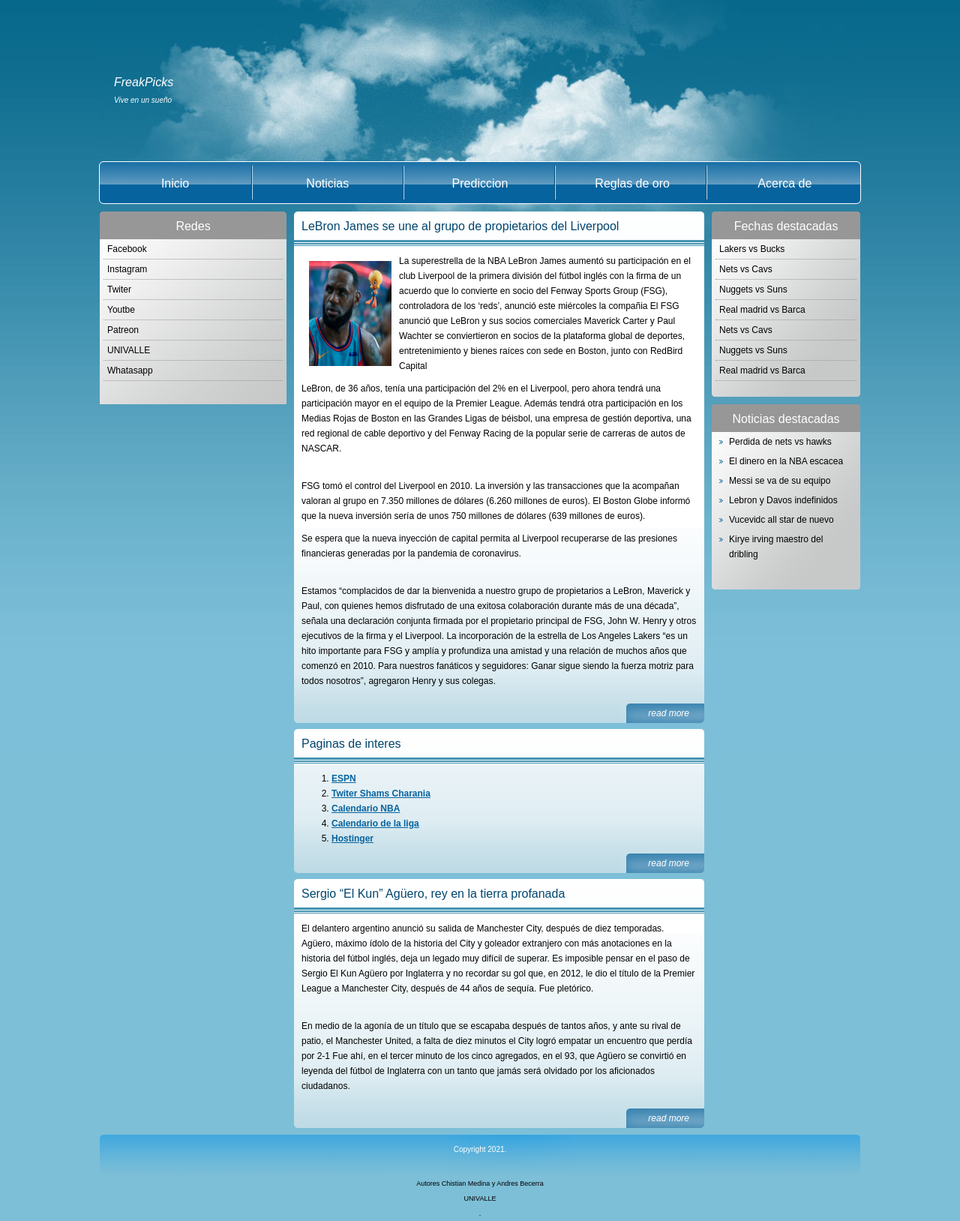
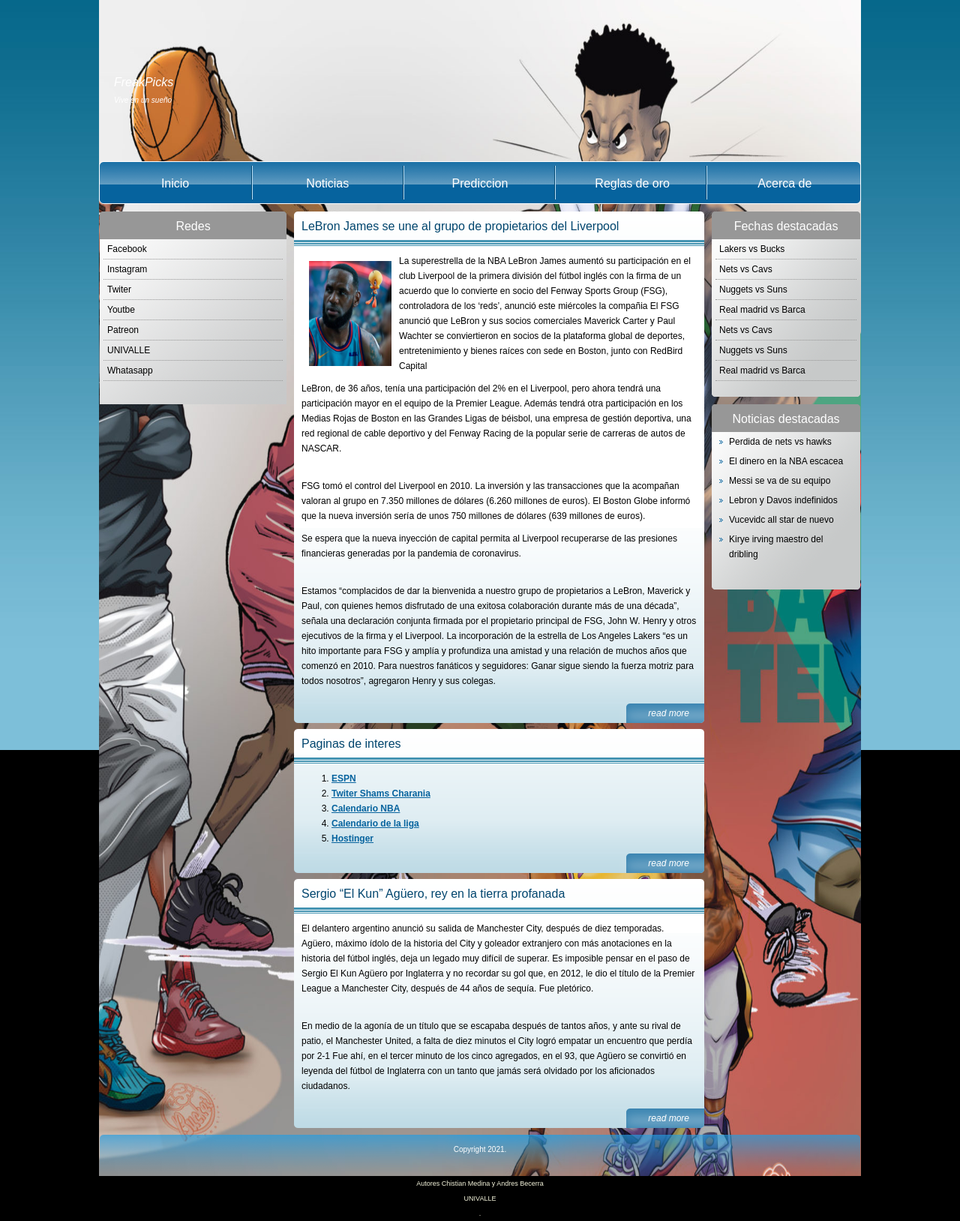
Before and after one commit to christianmedinap/freakpicks_init, a PHP site: page / in a window 1280 px wide. Shown: the whole page at 75% size. Run offline with PHP 8.4, Linux system fonts and the light colour scheme.

Commit message:
Agregan imgenes, estilos nuevos

```diff
--- a/freakpicksinit/init/freakpicks/index.html
+++ b/freakpicksinit/init/freakpicks/index.html
@@ -2,7 +2,7 @@
 <html xmlns="http://www.w3.org/1999/xhtml">
     <head>
         <meta http-equiv="content-type" content="text/html; charset=utf-8" />
-        <title>FreacPicks</title>
+        <title>FreakPicks</title>
         <meta name="keywords" content="" />
         <meta name="description" content="" />
         <link href="styles.css" rel="stylesheet" type="text/css" media="screen" />
@@ -12,7 +12,7 @@
             <!-- header begins -->
             <div id="header">
                 <div id="logo">
-                    <a href="#">FreakPicks</a>
+                    <a href="file:///C:/Users/Cristian/Desktop/plantilla%20web/init/freakpicks/index.html">FreakPicks</a>
                     <h2><a href="file:///C:/Users/Cristian/Desktop/plantilla%20web/init/freakpicks/index.html" >Vive en un sueño</a></h2>
                 </div>
 
@@ -138,5 +138,5 @@
                 </div>
             </div>
         </div>
-    <div style="text-align: center; font-size: 0.75em;">Autores Chistian Medina y Andres Becerra <br>UNIVALLE</br>.</div></body>
+    <div style="text-align: center; font-size: 0.75em; color: beige;" >Autores Chistian Medina y Andres Becerra <br>UNIVALLE</br>.</div></body>
 </html>
--- a/freakpicksinit/init/freakpicks/styles.css
+++ b/freakpicksinit/init/freakpicks/styles.css
@@ -1,8 +1,4 @@
-/*
-Design by Metamorphosis Design
-http://www.metamorphozis.com
-Released for free under a Creative Commons Attribution 2.5 License
-*/
+
 
 a{
     font-family: Arial, Helvetica, sans-serif;
@@ -28,7 +24,7 @@ body
     font: 12px Arial, Helvetica, sans-serif;
     color: #000000;
     line-height: 20px;
-    background: #7dbfd7 url(images/bg.jpg);
+    background: black url(images/bg.jpg);
     background-repeat:repeat-x;
     background-position: top;
 }
@@ -45,11 +41,13 @@ body
 }
 
 #header{
-    background: url(images/header.jpg);
+    background: url(images/nba-background.jpg) ;
+    background-size: 1800px 1700px;
     background-repeat: no-repeat;
     background-position: top;
     width: 100%;
 }
+
 
 #logo{
     width: 1016px;
@@ -57,6 +55,8 @@ body
     text-align: left;
     padding-top: 100px;
     height: 100px;
+    color: black;
+    font-size: 10px;
 }
 
 #logo a {
```
Also changed, not shown: freakpicksinit/init/freakpicks/images/img1.jpg (deleted), freakpicksinit/init/freakpicks/images/img2.jpg (deleted), freakpicksinit/init/freakpicks/images/nba-background.jpg (added).
